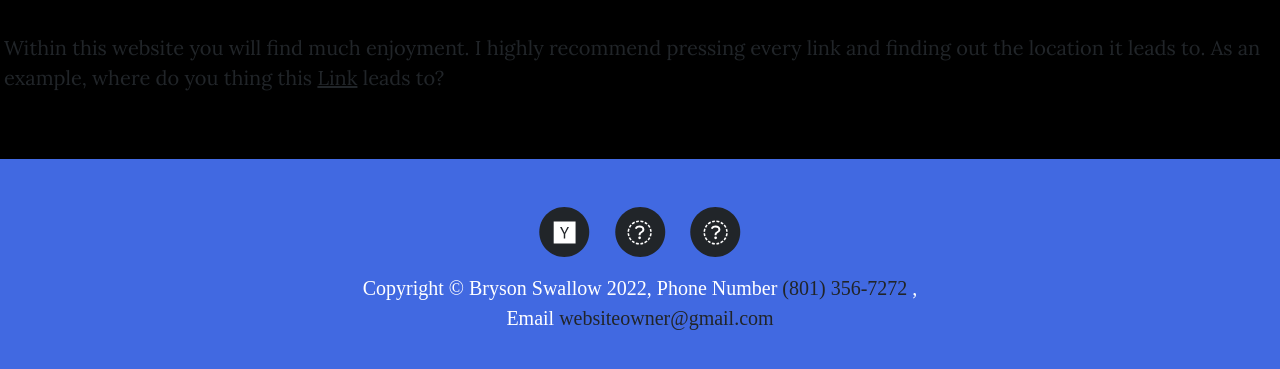
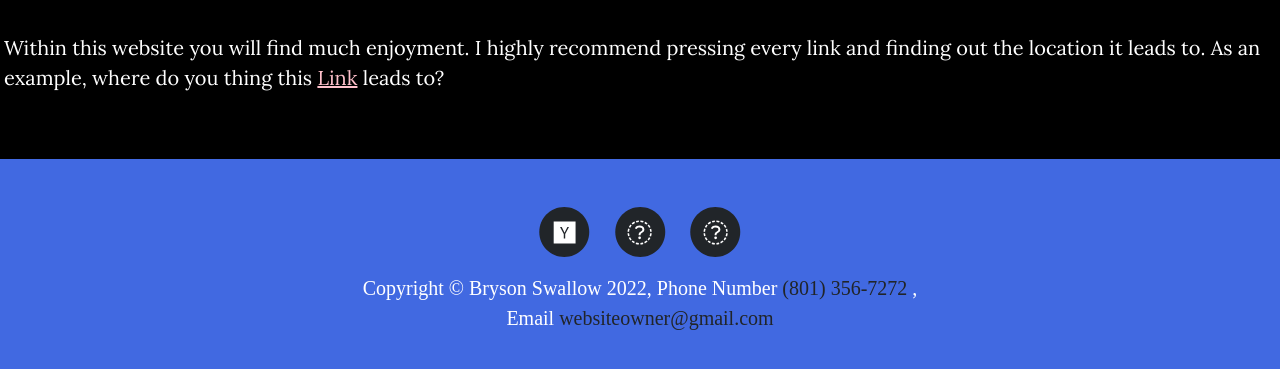
Before and after one commit to Bryson-Swallow/Summer2022-Byu, a plain HTML site: page index.html in a window 1280 px wide. Shown: the part 994-1363 px from the top of the page. Drawn offline with nearby package versions, Linux system fonts and the light colour scheme.

Commit message:
Add files via upload

```diff
--- a/css/Adjusted-Styles.css
+++ b/css/Adjusted-Styles.css
@@ -49,6 +49,14 @@ line-height: 0;
 }
 
 .mystyle6 {
+    color: white;
+}
+
+.mystyle7:link {
+color: pink;
+}
+
+.mystyle6 {
     padding:4px
 }
 /* End of my styles */
```
